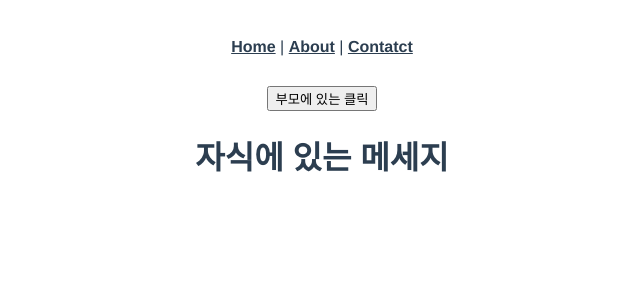
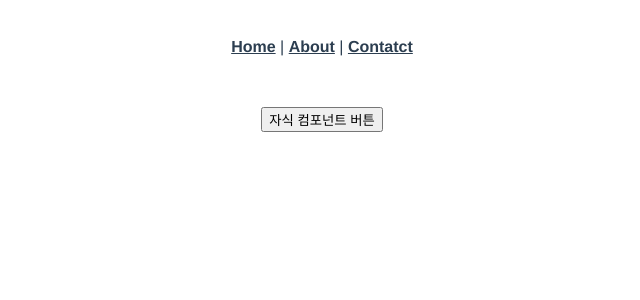
Before and after one commit to jihan-chillin/Vue.js, a Vue app: page /recycle in a window 1280 px wide. Shown: the top 300 px of the page, without its empty margins (318-958 px from the left). Built offline with nearby package versions, Linux system fonts and the light colour scheme; what vue-sweetalert2 would draw is missing.

Commit message:
자식 -> 부모 컴포넌트 (이벤트/데이터 전달)

```diff
--- a/src/views/ChildComponent.vue
+++ b/src/views/ChildComponent.vue
@@ -5,7 +5,10 @@
     <div>author company : {{author.company}}</div> -->
 
     <!-- <button type="button" @click="childFunc" ref="child_btn">자식에 있는 클릭</button> -->
-    <h1>{{msg}}</h1>
+    <!-- <h1>{{msg}}</h1> -->
+    <div>
+        <button type="button" @click="sendFromChild">자식 컴포넌트 버튼</button>
+    </div>
 </template>
 <script>
 export default {
@@ -29,7 +32,7 @@ export default {
     components : {},
     data(){
         return{
-          msg : '자식에 있는 메세지'
+          msg : '자식 컴포넌트에로부터 보내는 메세지'
         };
     },
     setup(){},
@@ -41,6 +44,9 @@ export default {
     methods:{
         childFunc(){
             alert('부모컴퍼넌트에서 직접 발생시킴');
+        },
+        sendFromChild(){
+            this.$emit('send-message', this.msg);
         }
     }
 }
--- a/src/views/RecycleComponent.vue
+++ b/src/views/RecycleComponent.vue
@@ -3,8 +3,11 @@
     <!-- <page-title class="page-title" :title="title"/>
     <ChildComponent :likes = "23" :isOk = "true" :comment-ids="commentIds" :author="author"/>  -->
     <!-- ref : id값이랑 비슷한 개념(요소에 접근할 때) -->
-    <button type="button" @click="callChildFunc">부모에 있는 클릭</button>
-    <ChildComponent ref ="child_component"/>
+    <!-- <button type="button" @click="callChildFunc">부모에 있는 클릭</button> -->
+    <!-- <ChildComponent ref ="child_component"/> -->
+    <h1>{{parentMsg}}</h1>
+    <ChildComponent @send-message="sendMessage" />
+
 </div>
 </template>
 <script>
@@ -20,7 +23,8 @@ export default {
         //   isOk : true,
         //   commentIds : [1,2,3,4,],
         //   author : {name : "홍길동", company : "회사이름"}
-        };
+        parentMsg : ''
+      };
     },
     setup(){},
     created(){},
@@ -31,6 +35,10 @@ export default {
             // this.$refs.child_component.$refs.child_btn.click();
             // this.$refs.child_component.childFunc();
             this.$refs.child_component.msg = "부모컴포넌트에서 변경한 메세지";
+        },
+        sendMessage(data){
+            alert(data);
+            this.parentMsg = data;
         }
     }
 }
```
